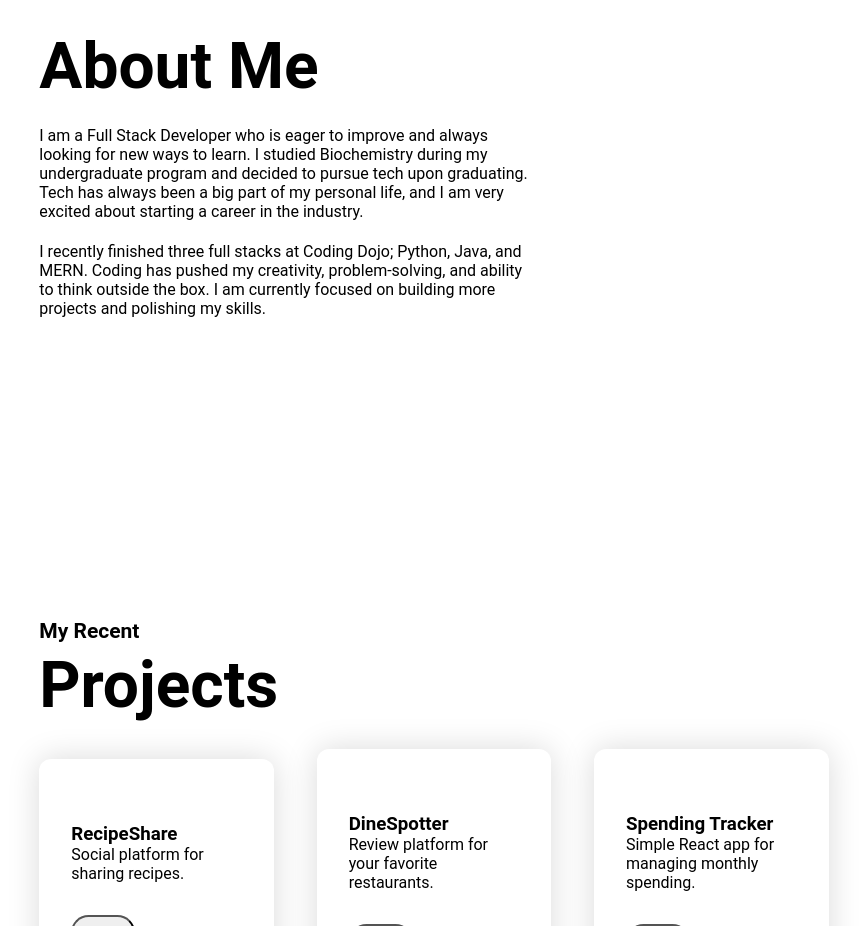
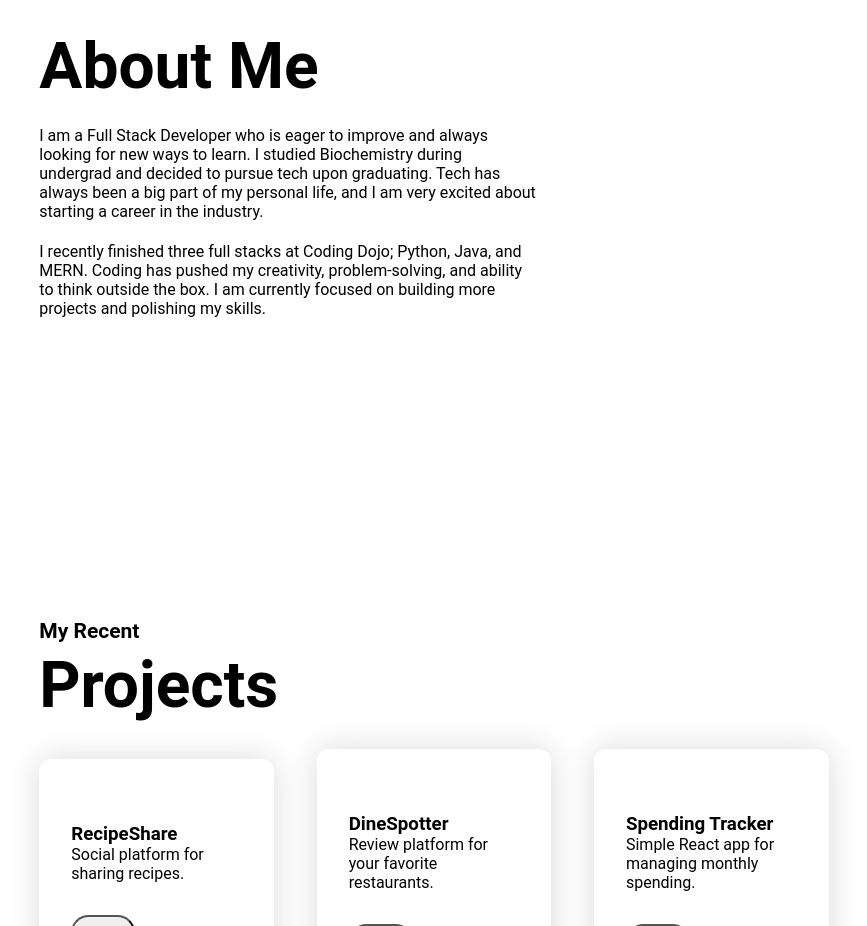
Before and after one commit to sethezgreen/personal-portfolio, a React (Vite) app: page / in a window 1280 px wide. Shown: the part 1006-1932 px from the top of the page, without its empty margins (206-1073 px from the left). Built offline with nearby package versions, Linux system fonts and the light colour scheme.

Commit message:
updating about section

```diff
--- a/src/components/About/About.jsx
+++ b/src/components/About/About.jsx
@@ -9,7 +9,7 @@ const About = () => {
                 <p className="section--title">More</p>
                 <h1 className="section--heading">About Me</h1>
                 <p className="section-description">
-                I am a Full Stack Developer who is eager to improve and always looking for new ways to learn. I studied Biochemistry during my undergraduate program and decided to pursue tech upon graduating. Tech has always been a big part of my personal life, and I am very excited about starting a career in the industry.
+                I am a Full Stack Developer who is eager to improve and always looking for new ways to learn. I studied Biochemistry during undergrad and decided to pursue tech upon graduating. Tech has always been a big part of my personal life, and I am very excited about starting a career in the industry.
                 </p>
                 <p className="section-description">
                 I recently finished three full stacks at Coding Dojo; Python, Java, and MERN. Coding has pushed my creativity, problem-solving, and ability to think outside the box. I am currently focused on building more projects and polishing my skills.
```
